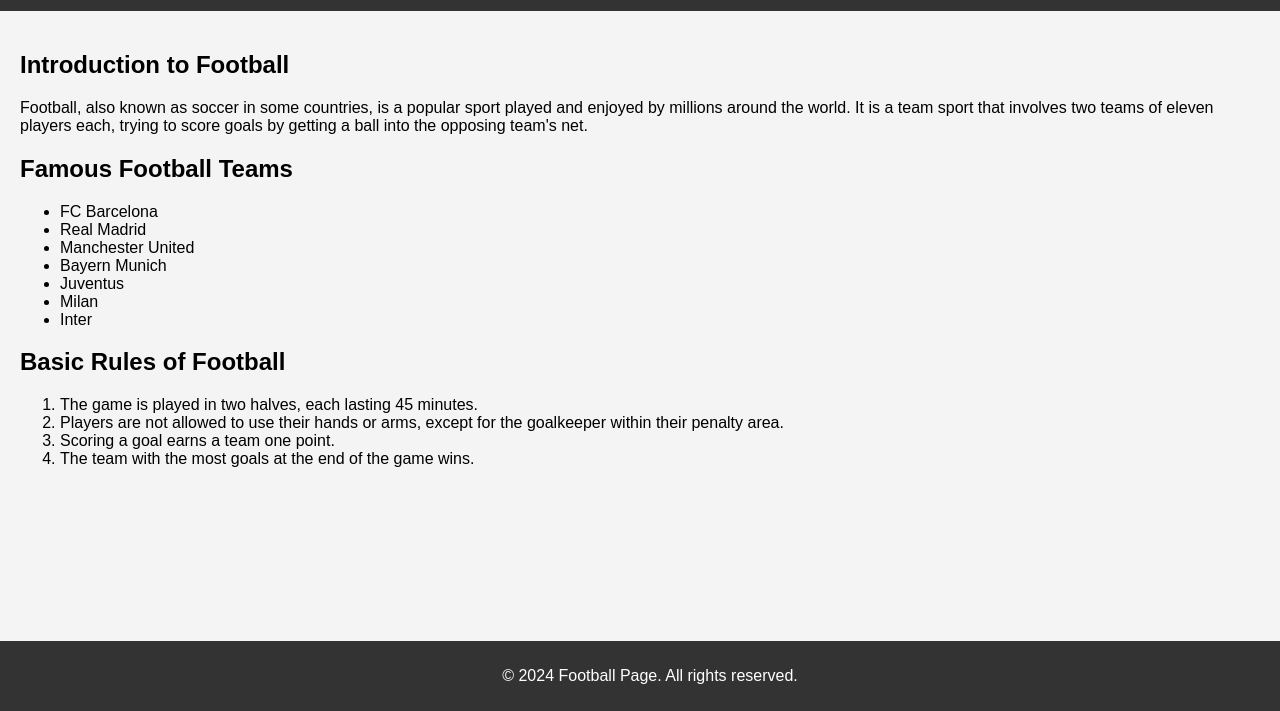
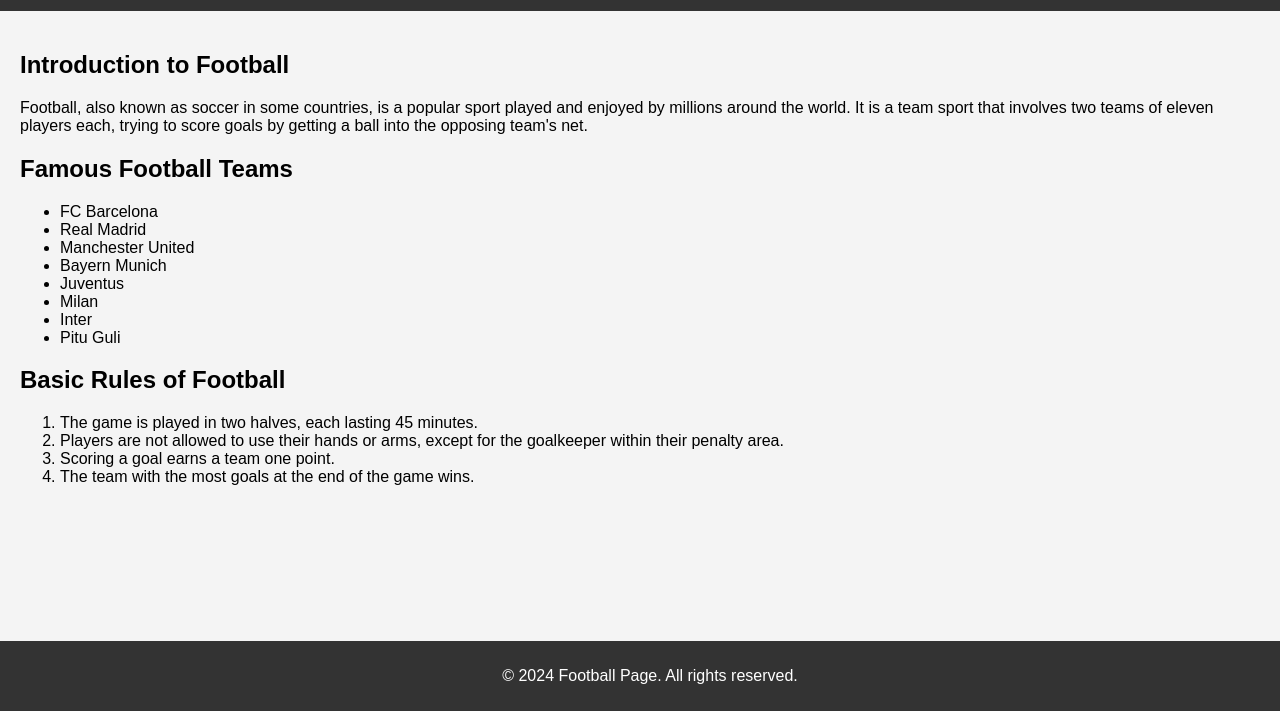
Before and after one commit to petarjuve/firstpage, a plain HTML site: page index.html in a window 1280 px wide. Shown: the part 89-800 px from the top of the page. Drawn offline with Linux system fonts and the light colour scheme.

Commit message:
added pigu guli

```diff
--- a/index.html
+++ b/index.html
@@ -53,6 +53,8 @@
             <li>Juventus</li>
             <li>Milan</li>
             <li>Inter</li>
+            <li>Pitu Guli</li>
+
         </ul>
 
         <h2>Basic Rules of Football</h2>
```
